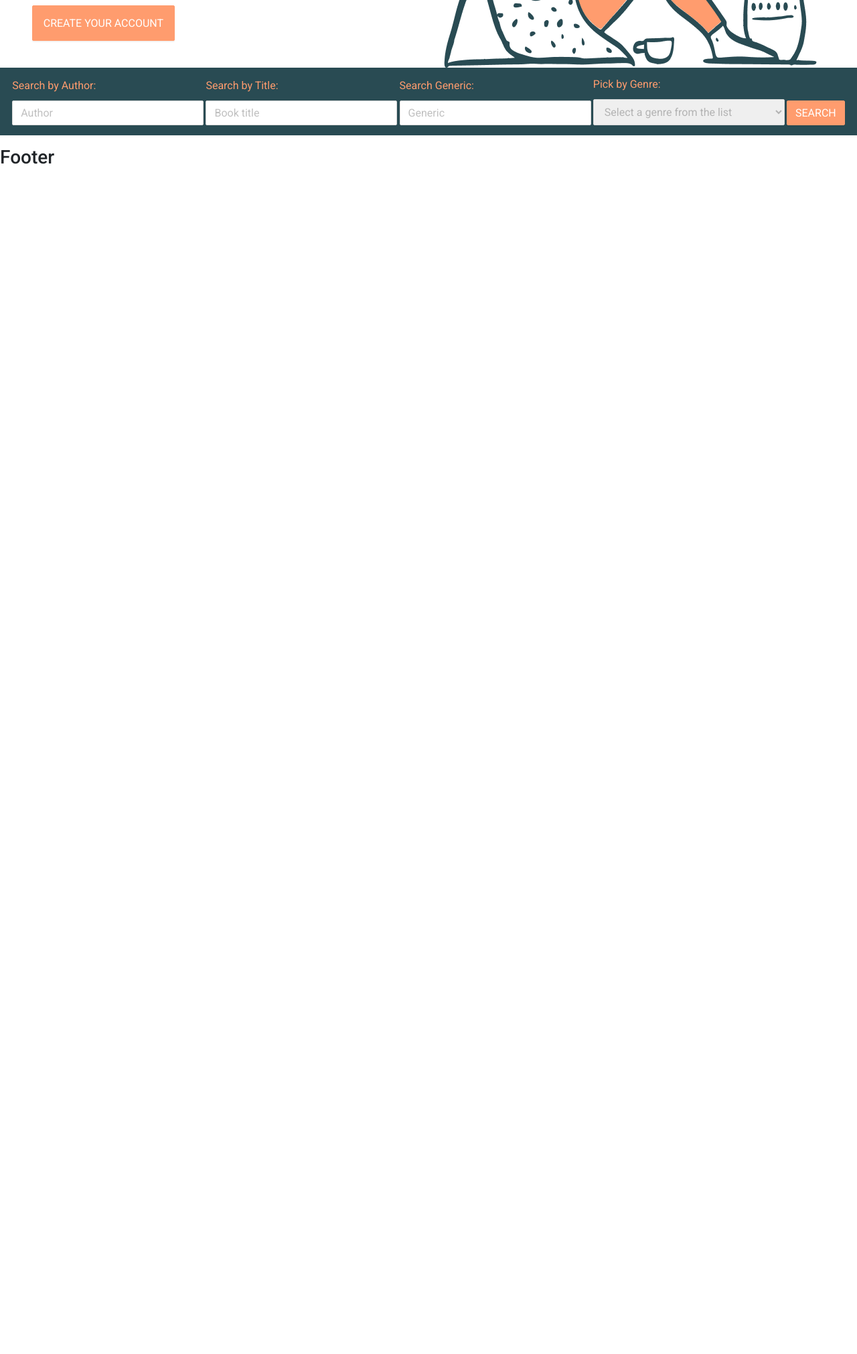
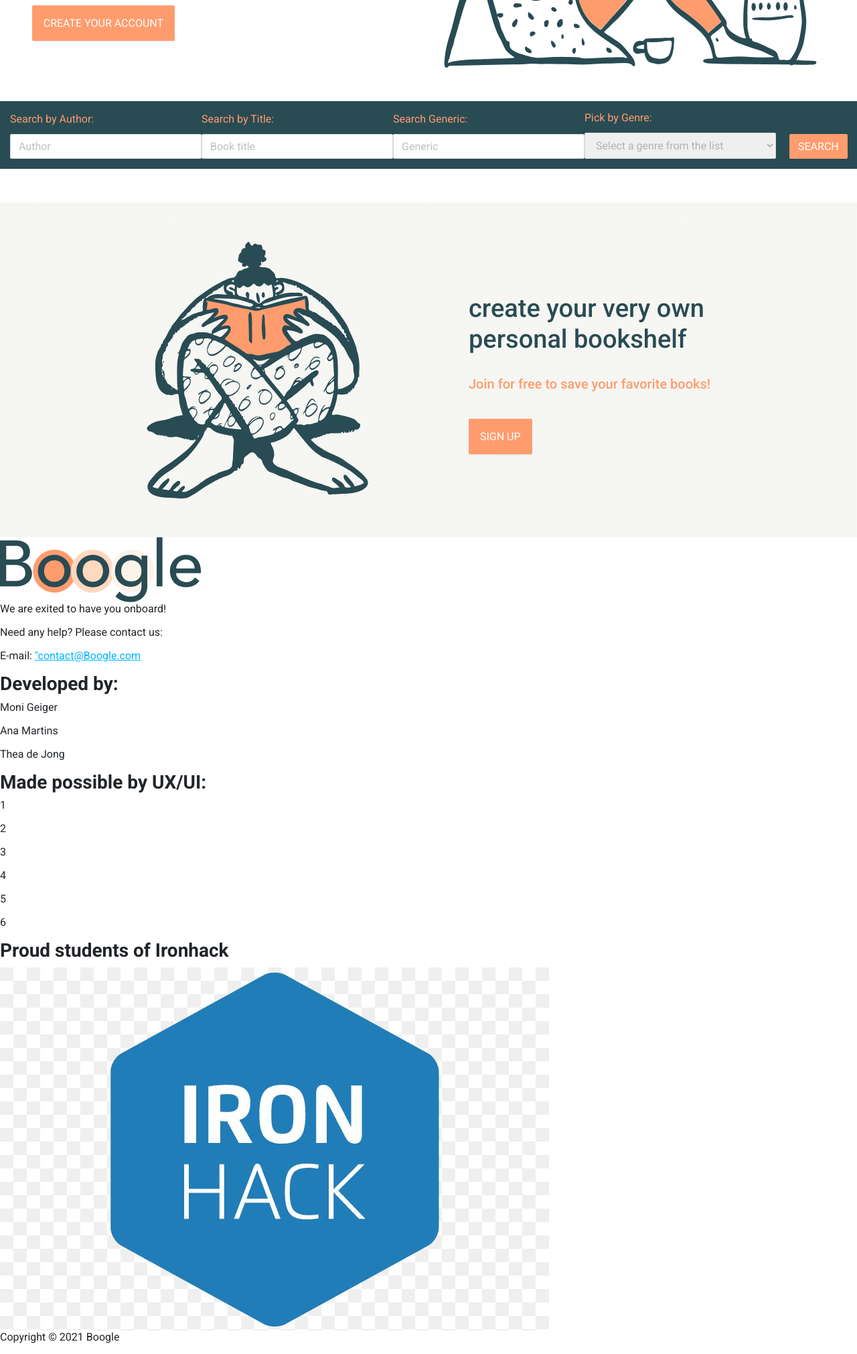
Before and after one commit to aafmartins/boogle, a Node server app: page / in a window 1280 px wide. Shown: the part 332-2353 px from the top of the page at 67% size. Before the commit the page ends 577 px from the top, so only its background shows below. Run offline with Node 20, Linux system fonts and the light colour scheme; some libraries are stand-ins or nearby versions.

Commit message:
Homepage styling/Footer styling

```diff
--- a/public/stylesheets/Home/index-home.css
+++ b/public/stylesheets/Home/index-home.css
@@ -52,10 +52,12 @@
     border-radius: 2px;
     color: white;
     text-transform: uppercase;
+    margin-left: 20px;
 }
 
 .mainFormContainer {
     width: inherit;
+    margin-top: 50px;
 }
 
 .formInputsContainer {
@@ -101,56 +103,54 @@
     color: rgba(0, 0, 0, 0.25);
 }
 
-.Newsletter {
+.Signup-container {
     display: flex;
     flex-direction: row;
     justify-content: center;
     align-items: center;
-    padding: 64px 16px;
-    position: absolute;
-    width: 1171px;
-    height: 400px;
-    left: 135px;
-    top: 900px;
+    align-content: center;
+    width: inherit;
+    height: 500px;
+    margin-top: 50px;
     background: linear-gradient(0deg, rgba(255, 255, 255, 0.6), rgba(255, 255, 255, 0.6)), #E9E8E1;
 }
 
-.Newsletter-image {
-    position: absolute;
-    left: 13.71%;
-    right: 58.11%;
-    top: 12.52%;
-    bottom: 12.52%;
+.Signup-image {
+    position: static;
+    box-sizing: border-box;
+    padding-right: 150px;
 }
 
-.H1-Newsletter {
-    position: static;
-    width: 480px;
-    left: calc(50% - 480px/2);
-    top: 9.64%;
-    bottom: 62.65%;
-    font-family: Roboto;
+
+.H1-Signup {
     font-style: normal;
     font-weight: 500;
     font-size: 38px;
     line-height: 46px;
-    display: flex;
     align-items: center;
     color: #294B53;
+    margin-top: 10px;
 }
 
-.H5-Newsletter {
-    position: static;
-    width: 480px;
-    left: calc(50% - 480px/2);
-    top: 42.17%;
-    bottom: 49.4%;
-    font-family: Roboto;
+.H5-Signup {
     font-style: normal;
     font-weight: 500;
     font-size: 20px;
     line-height: 28px;
-    display: flex;
     align-items: center;
     color: #FF9C6E;
+    margin-top: 30px;
 }
+
+.Signup-button {
+    padding: 16px;
+    bottom: 5.1%;
+    background: #FF9C6E;
+    border: 1px solid #FF9C6E;
+    box-sizing: border-box;
+    box-shadow: 0px 2px 0px rgba(0, 0, 0, 0.043);
+    border-radius: 2px;
+    color: white;
+    text-transform: uppercase;
+    margin-top: 30px;
+}
--- a/views/index.hbs
+++ b/views/index.hbs
@@ -99,11 +99,13 @@
   </div>
 
   <!---Newsletter-->
-    <div class="Newsletter">
-    <img class="Newsletter-image" src="images/reading.png" alt="Newsletter-Image">
-    <h1 class="H1-Newsletter">The books you want to read?</h1>
-    <h5 class="H5-Newsletter">Join for free to save your favorite books!</h5>
-    <button class="Hero-button">Create your Account</button>
+  <div class="Signup-container">
+    <div class="Signup">
+      <img class="Signup-image" src="images/reading.png" alt="Sign-up Image">
     </div>
-  </section>
-</section>
+    <div class="Signup-right-side">
+      <h1 class="H1-Signup">create your very own <br> personal bookshelf</h1>
+      <h5 class="H5-Signup">Join for free to save your favorite books!</h5>
+      <button class="Signup-button">Sign up</button>
+    </div>
+  </div>
--- a/views/partials/footer.hbs
+++ b/views/partials/footer.hbs
@@ -1 +1,31 @@
-<h3>Footer</h3>
+<footer>
+    <div class="footer-container">
+        <div class="footer-left">
+            <img src="images/Logo-Item-Medium.png" alt="Boogle Logo">
+            <p>We are exited to have you onboard!</p>
+            <p>Need any help? Please contact us:</p>
+            <p>E-mail: <a href="theadejong85@gmail.com">"contact@Boogle.com</a></p>
+        </div>
+    </div>
+    <div>
+        <h3><b>Developed by:</b></h3>
+        <p>Moni Geiger</p>
+        <p>Ana Martins</p>
+        <p>Thea de Jong</p>
+    </div>
+    <div>
+        <h3><b>Made possible by UX/UI:</b></h3>
+        <p>1</p>
+        <p>2</p>
+        <p>3</p>
+        <p>4</p>
+        <p>5</p>
+        <p>6</p>
+    </div>
+    <div>
+        <h3><b>Proud students of Ironhack</b></h3>
+        <img src="images/Ironhack-logo.png" alt="Ironhack Logo">
+        <br>
+        <p>Copyright &copy; 2021 Boogle</p>
+    </div>
+</footer>
```
Also changed, not shown: Ironhack-logo.png (added), public/images/Ironhack-logo.png (added), public/stylesheets/style.css (line endings or trailing spaces).
